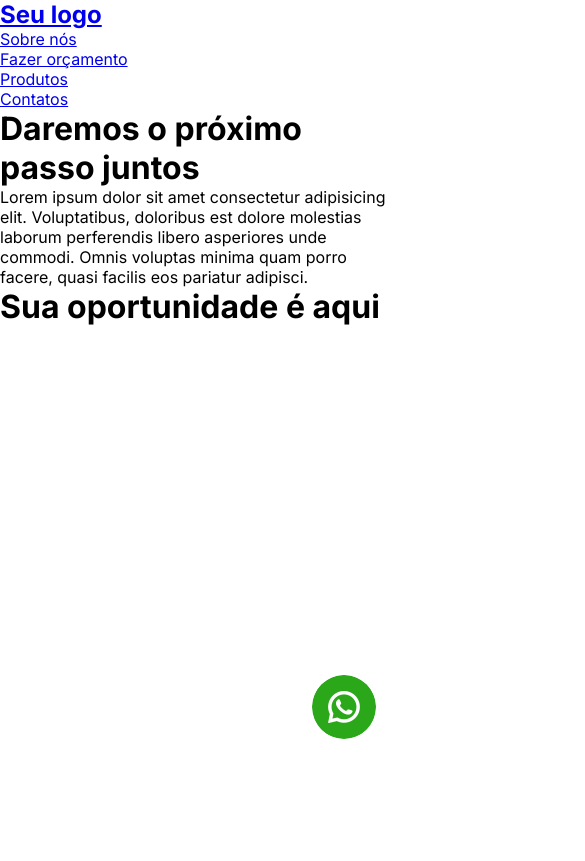
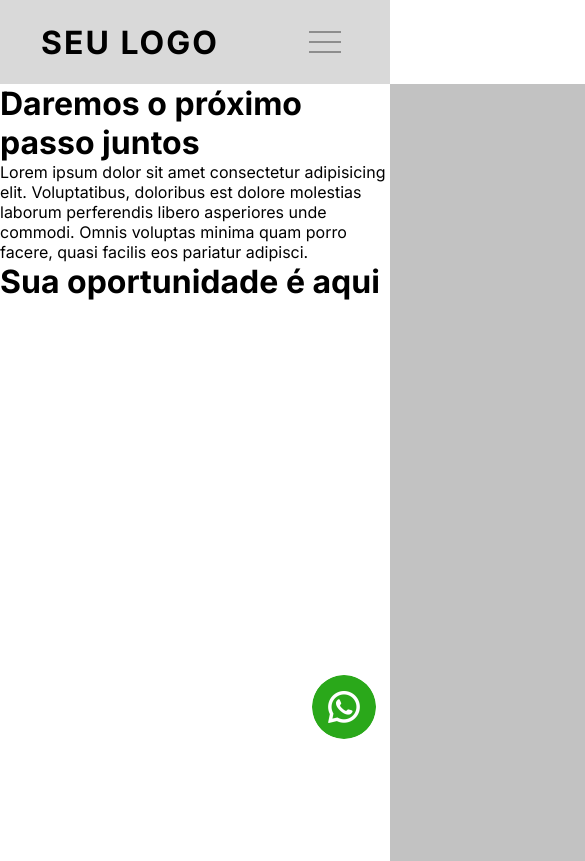
Before and after one commit to Ujhafsuy/sitenegocios, a Next.js app: page / in a window 390 px wide. Shown: the whole page, 585 px wide, since content can reach past the window. Built offline with nearby package versions, Linux system fonts and the light colour scheme.

Commit message:
Adicionado: Navbar responsiva

```diff
--- a/components/Navbar.jsx
+++ b/components/Navbar.jsx
@@ -1,17 +1,57 @@
-import Link from "next/link"
+'use client';
+import Link from "next/link";
+import { useEffect } from "react";
+import "@styles/navbar.css";
 
-export default function Navbar(){
+export default function Navbar() {
+
+  useEffect(() => {
+    const mobileMenu = document.querySelector(".mobile-menu");
+    const navList = document.querySelector(".nav-list");
+    const navLinks = document.querySelectorAll(".nav-list li");
+    const activeClass = "active";
+
+    const animateLinks = () => {
+      navLinks.forEach((link, index) => {
+        link.style.animation
+          ? (link.style.animation = "")
+          : (link.style.animation = `navLinkFade 0.5s ease forwards ${index / 7 + 0.3}s`);
+      });
+    };
+
+    const handleClick = () => {
+      navList.classList.toggle(activeClass);
+      mobileMenu.classList.toggle(activeClass);
+      animateLinks();
+    };
+
+    if (mobileMenu) {
+      mobileMenu.addEventListener("click", handleClick);
+    }
+
+    return () => {
+      if (mobileMenu) {
+        mobileMenu.removeEventListener("click", handleClick);
+      }
+    };
+  }, []);
+
   return (
     <div className="navbar-main">
       <nav className="navbar-content">
-          <h1><Link href="/">Seu logo</Link></h1>
+        <h1><Link href="/" className="logo">Seu logo</Link></h1>
+        <div className="mobile-menu">
+          <div className="line1"></div>
+          <div className="line2"></div>
+          <div className="line3"></div>
+        </div>
         <ul className="nav-list">
-            <li><Link href="/">Sobre nós</Link></li>
-            <li><Link href="/">Fazer orçamento</Link></li>
-            <li><Link href="/registro">Produtos</Link></li>
-            <li><Link href="/login">Contatos</Link></li>
+          <li><Link href="/sobre">Sobre nós</Link></li>
+          <li><Link href="/orcamento">Fazer orçamento</Link></li>
+          <li><Link href="/produtos">Produtos</Link></li>
+          <li><Link href="/sobre">Contatos</Link></li>
         </ul>
       </nav>
     </div>
-    )
+  );
 }
--- a/jsconfig.json
+++ b/jsconfig.json
@@ -1,7 +1,7 @@
 {
   "compilerOptions": {
     "paths": {
-      "@/*": ["./*"]
+      "@*": ["./*"]
     }
   }
 }
--- /dev/null
+++ b/styles/navbar.css
@@ -0,0 +1,98 @@
+a {
+    color: black;
+    text-decoration: none;
+}
+
+a:hover {
+    opacity: 0.7;
+}
+
+.logo {
+    font-size: 32px;
+    text-transform: uppercase;
+    letter-spacing: 2px;
+}
+
+nav {
+    display: flex;
+    justify-content: space-around;
+    align-items: center;
+    background-color: #D9D9D9;
+    height: 10vh;
+}
+
+.nav-list {
+    list-style: none;
+    display: flex;
+}
+
+.nav-list li{
+    letter-spacing: 3px;
+    margin-left: 32px;
+}
+
+.mobile-menu div {
+    width: 32px;
+    height: 2px;
+    background-color: #8D8D8D;
+    margin: 8px;
+}
+
+.mobile-menu {
+    display: none;
+    cursor: pointer;
+}
+
+@media(max-width: 999px) {
+
+    body {
+        overflow-x: hidden;
+      }
+      .nav-list {
+        position: absolute;
+        top: 10vh;
+        right: 0;
+        width: 50vw;
+        height: 92vh;
+        background: #C2C2C2;
+        flex-direction: column;
+        align-items: center;
+        justify-content: space-around;
+        transform: translateX(100%);
+        transition: transform 0.3s ease-in;
+      }
+      .nav-list li {
+        margin-left: 0;
+        opacity: 0;
+      }
+      .mobile-menu {
+        display: block;
+      }
+    }
+
+    .nav-list.active {
+      transform: translateX(0);
+    }
+
+    @keyframes navLinkFade {
+      from {
+        opacity: 0;
+        transform: translateX(50px);
+      }
+      to {
+        opacity: 1;
+        transform: translateX(0);
+      }
+    }
+
+    .mobile-menu.active .line1 {
+      transform: rotate(-45deg) translate(-8px, 8px);
+    }
+
+    .mobile-menu.active .line2 {
+      opacity: 0;
+    }
+
+    .mobile-menu.active .line3 {
+      transform: rotate(45deg) translate(-5px, -7px);
+    }
```
Lines whose indentation alone changed are shown as unchanged.
